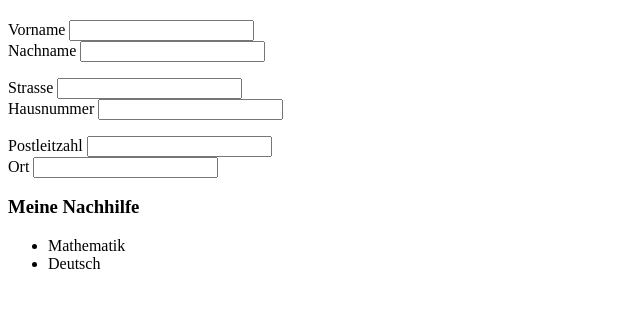
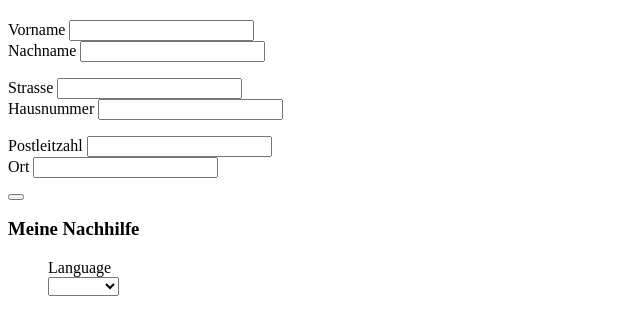
Before and after one commit to KK4ito/Stelper, a PHP site: page /modules/profile/profile.html in a window 1280 px wide. Shown: the part 234-569 px from the top of the page, without its empty margins (0-640 px from the left). Run offline with PHP 8.4, Linux system fonts and the light colour scheme.

Commit message:
add dropdown to profile

```diff
--- a/modules/profile/profile.html
+++ b/modules/profile/profile.html
@@ -66,14 +66,43 @@
                             <label id="city" for="exampleInputCity">Ort</label>
                             <input type="text" class="form-control" id="exampleInputCity">
                         </div>
-
                     </form>
+                    <button type="button" class="btn btn-default btn-lg">
+                        <span class="glyphicon glyphicon-floppy-save" aria-hidden="true"></span>
+                    </button>
                 </div><!-- end tab1 -->
                 <div class="tab-pane fade in" id="tab2">
-                    <h3>Meine Nachhilfe</h3> <!--TODO Nachhilfe mit Dropdown und sichtbar (oder nicht)-->
+                    <h3>Meine Nachhilfe</h3> <!--TODO Nachhilfe sichtbar (oder nicht)-->
                     <ul>
-                        <li>Mathematik</li>
-                        <li>Deutsch</li>
+                        <div class="form-group">
+                            <label class="col-xs-3 control-label">Language</label>
+                            <div class="col-xs-5 selectContainer">
+                                <select name="language" class="form-control">
+                                    <option value=""></option>
+                                    <option value="arabic">Arabic</option>
+                                    <option value="english">English</option>
+                                    <option value="french">French</option>
+                                    <option value="german">German</option>
+                                    <option value="other">Other</option>
+                                </select>
+                            </div>
+                        </div>
+
+                        <!-- <div class="dropdown">
+                             <button class="btn btn-default dropdown-toggle" type="button" id="dropdownMenu1" data-toggle="dropdown" aria-haspopup="true" aria-expanded="true">
+                                 Fach auswählen
+                                 <span class="caret"></span>
+                             </button>
+                         <!--<ul class="dropdown-menu" aria-labelledby="dropdownMenu1">
+                                 <li><a href="#">Mathematik</a></li>
+                                 <li><a href="#">Physik</a></li>
+                                 <li><a href="#">Chemie</a></li>
+                                 <li><a href="#">oop</a></li>
+                                 <li><a href="#">Deutsch</a></li>
+                                 <li><a href="#">Englisch</a></li>
+                                 <li><a href="#">Französisch</a></li>
+                             </ul>-->
+                        </div>
                     </ul>
                 </div>
             </div>
--- a/modules/profile/profile.less
+++ b/modules/profile/profile.less
@@ -200,11 +200,13 @@ button#address, button#privateLessons {
 .form-group{
   margin: 20px;
 }
+
 #firstname, #street, #postcode{
   width: 100px;
 }
 
 #name, #houseNumber, #city{
   width: 100px;
-  margin-left: 20px;
 }
+
+//TODO Style Save-Button
```
